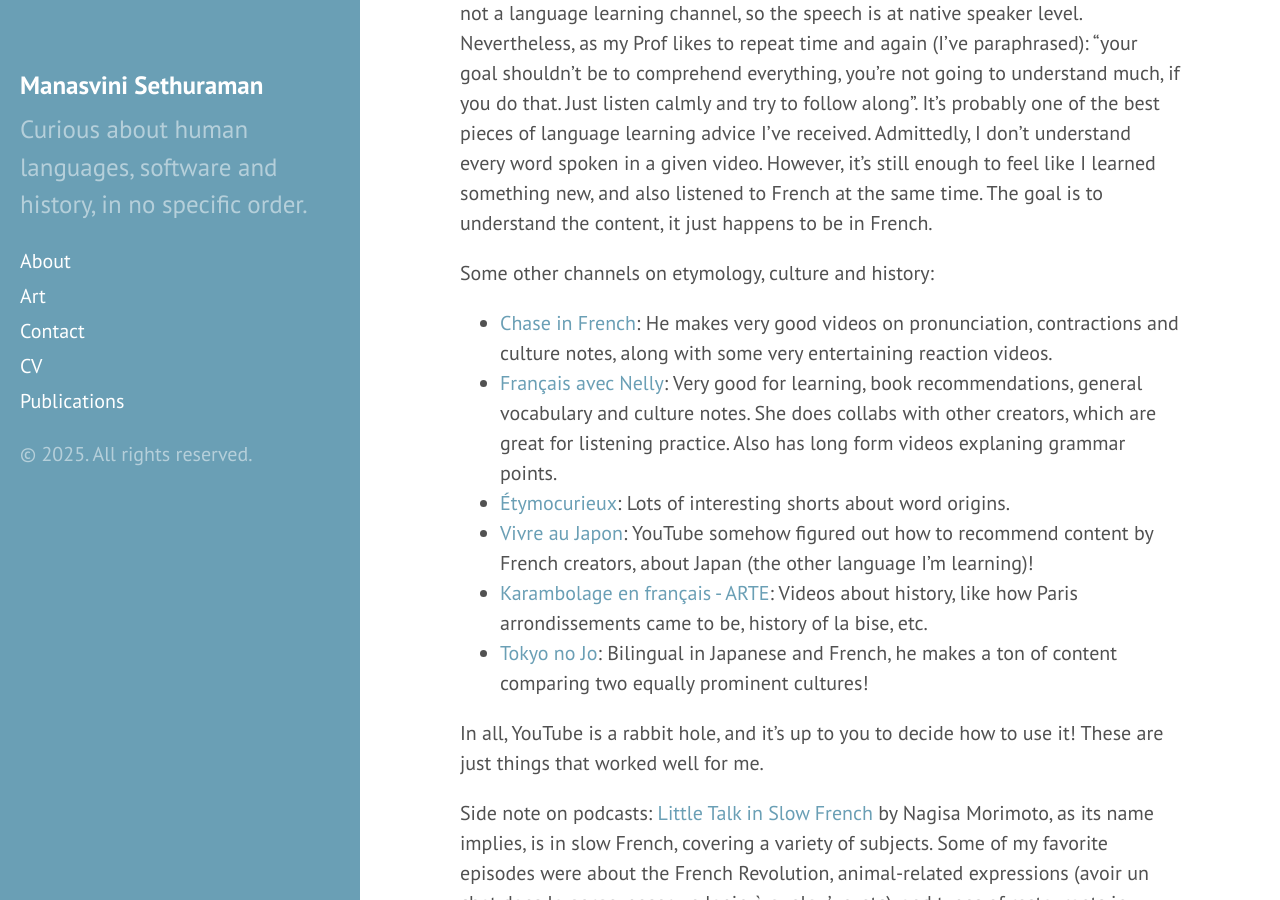
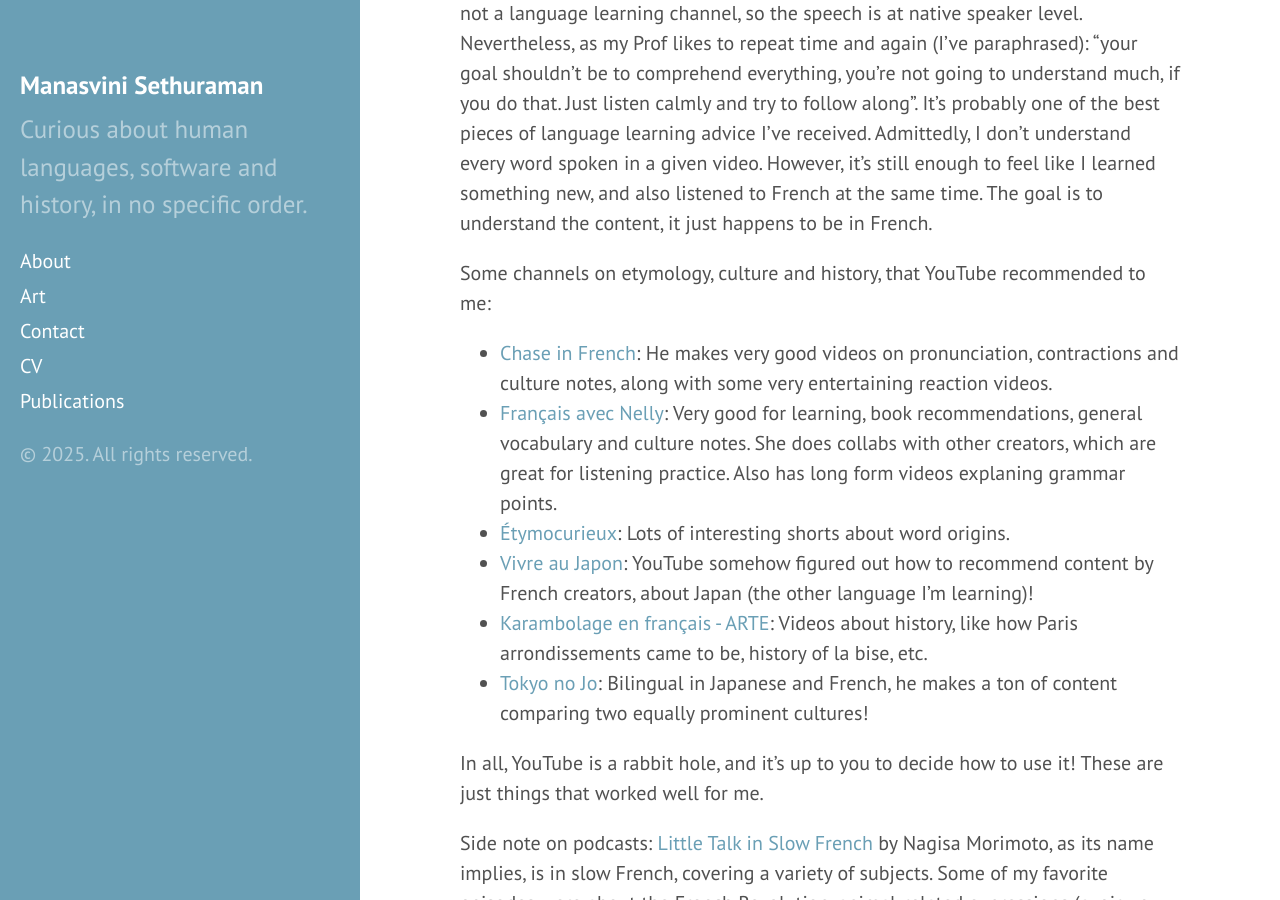
Before and after one commit to Manasvini/Manasvini.github.io, a Jekyll site: the page built from _posts/2025-09-28-youtube.md, in a window 1280 px wide and 900 px high, scrolled down 822 px. Built offline with Jekyll 4.4.1, drawn with Linux system fonts in a browser that asks for light colours.

Commit message:
fix sentence

```diff
--- a/_posts/2025-09-28-youtube.md
+++ b/_posts/2025-09-28-youtube.md
@@ -9,7 +9,7 @@ For French, I started out by listening to [Inner French](https://www.youtube.com
 
 InnerFrench is great, but I quickly ran out of things to listen to, and I'm not always (rare, but still happens) interested in the topic of the episode, so I looked to diversify my feed. r/French immediately had answers in [this](https://www.reddit.com/r/French/comments/6afoh4/comment/dhekh8h/) and [this](https://www.reddit.com/r/French/comments/fk3624/the_big_list_of_transcribed_podcasts_and/) post. From there, I found [Nota Bene](https://www.youtube.com/channel/UCP46_MXP_WG_auH88FnfS1A), a science/history/food channel, also available as a podcast. This is clearly not a language learning channel, so the speech is at native speaker level. Nevertheless, as my Prof likes to repeat time and again (I've paraphrased): "your goal shouldn't be to comprehend everything, you're not going to understand much, if you do that. Just listen calmly and try to follow along". It's probably one of the best pieces of language learning advice I've received. Admittedly, I don't understand every word spoken in a given video. However, it's still enough to feel like I learned something new, and also listened to French at the same time. The goal is to understand the content, it just happens to be in French.
 
-Some other channels on etymology, culture and history:
+Some channels on etymology, culture and history, that YouTube recommended to me:
 - [Chase in French](https://www.youtube.com/@chaseinfrench/shorts): He makes very good videos on pronunciation, contractions and culture notes, along with some very entertaining reaction videos.
 - [Français avec Nelly](https://www.youtube.com/@francaisavecnelly/videos): Very good for learning, book recommendations, general vocabulary and culture notes. She does collabs with other creators, which are great for listening practice. Also has long form videos explaning grammar points.
 - [Étymocurieux](https://www.youtube.com/@EtymoCurieux): Lots of interesting shorts about word origins.
```
